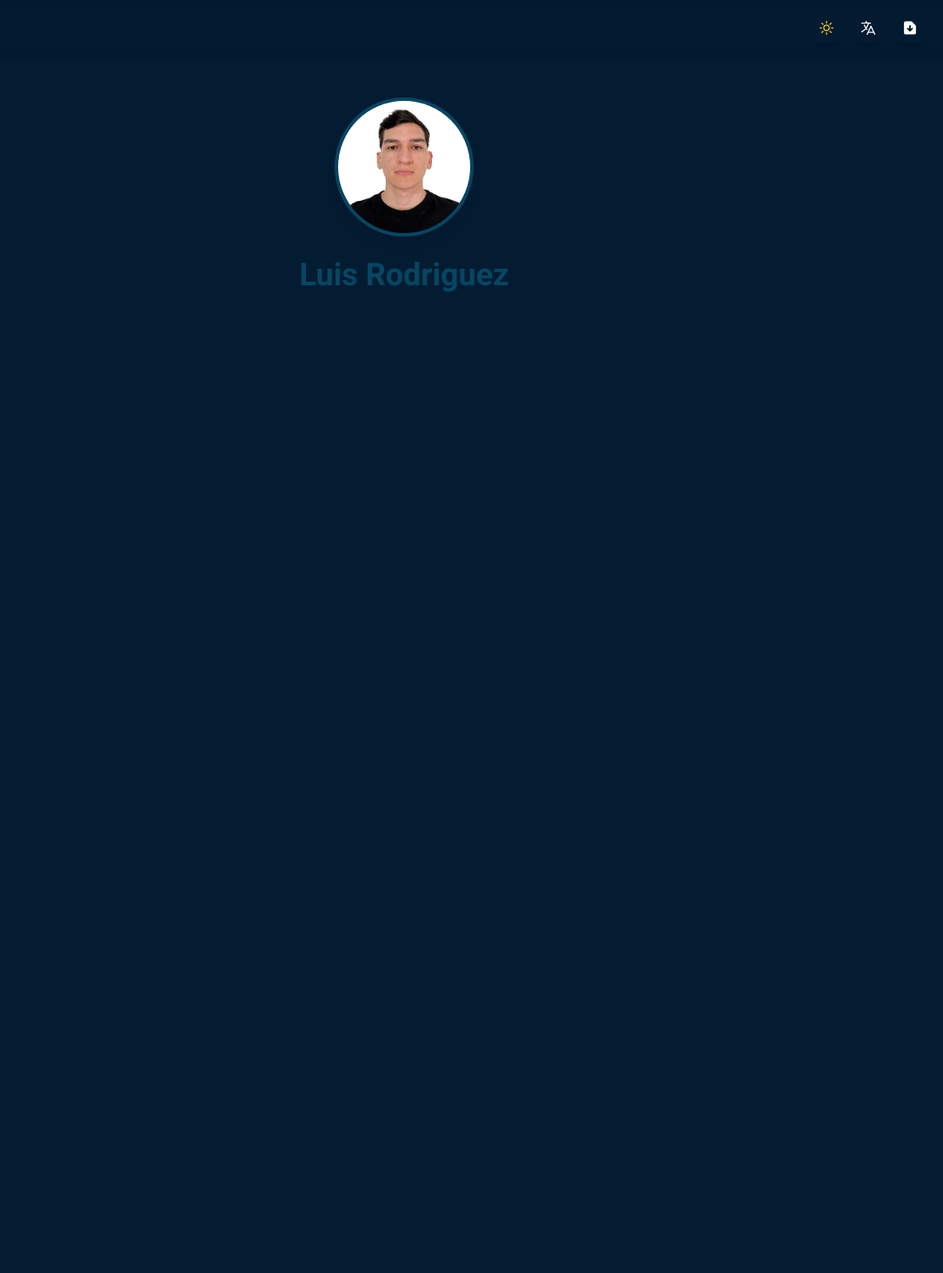
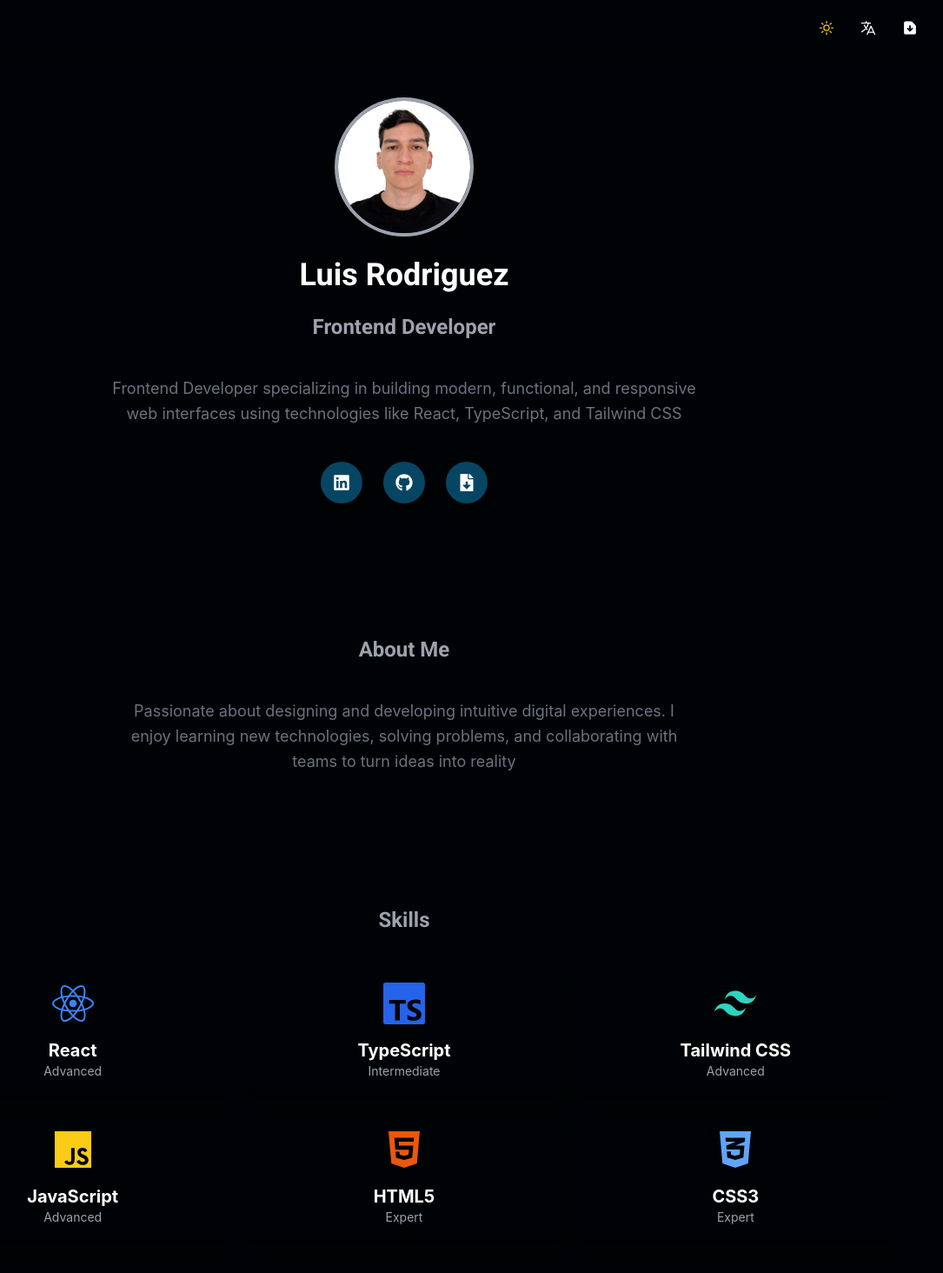
Before and after one commit to Luindex/Portafolio, a React (Vite) app: page / in a window 1280 px wide. Shown: the top 1464 px of the page at 87% size, without its empty margins (175-1260 px from the left). Before the commit the page ends 800 px from the top, so only its background shows below. Built offline with nearby package versions, Linux system fonts and the light colour scheme.

Commit message:
About me, and skills Completed

```diff
--- a/package.json
+++ b/package.json
@@ -11,8 +11,10 @@
   },
   "dependencies": {
     "@heroicons/react": "^2.2.0",
+    "framer-motion": "^11.13.1",
     "react": "^18.3.1",
-    "react-dom": "^18.3.1"
+    "react-dom": "^18.3.1",
+    "react-icons": "^5.4.0"
   },
   "devDependencies": {
     "@eslint/js": "^9.15.0",
--- a/src/App.jsx
+++ b/src/App.jsx
@@ -1,32 +1,175 @@
+import {useState} from "react"
 import Nav from "./Components/Nav"
 import ImgProfile from "../public/ImgProfile.jpg"
+import {
+  FaLinkedin,
+  FaGithub,
+  FaFileDownload,
+  FaReact,
+  FaHtml5,
+  FaCss3Alt,
+  FaJs,
+  FaNodeJs,
+} from "react-icons/fa"
+import {SiTypescript, SiTailwindcss, SiVite} from "react-icons/si"
 
 function App() {
+  const [mousePos, setMousePos] = useState({x: 0, y: 0})
+
+  const handleMouseMove = (event) => {
+    const {pageX, pageY} = event
+    setMousePos({x: pageX, y: pageY})
+  }
+
+  // Skills data
+  const skills = [
+    {
+      skill: "React",
+      level: "Advanced",
+      icon: <FaReact className="text-blue-500" />,
+    },
+    {
+      skill: "TypeScript",
+      level: "Intermediate",
+      icon: <SiTypescript className="text-blue-600" />,
+    },
+    {
+      skill: "Tailwind CSS",
+      level: "Advanced",
+      icon: <SiTailwindcss className="text-teal-400" />,
+    },
+    {
+      skill: "JavaScript",
+      level: "Advanced",
+      icon: <FaJs className="text-yellow-400" />,
+    },
+    {
+      skill: "HTML5",
+      level: "Expert",
+      icon: <FaHtml5 className="text-orange-600" />,
+    },
+    {
+      skill: "CSS3",
+      level: "Expert",
+      icon: <FaCss3Alt className="text-blue-400" />,
+    },
+    {
+      skill: "Node.js",
+      level: "Intermediate",
+      icon: <FaNodeJs className="text-green-500" />,
+    },
+    {
+      skill: "Vite",
+      level: "Intermediate",
+      icon: <SiVite className="text" />,
+    },
+  ]
+
   return (
-    <>
+    <div
+      className="relative min-h-screen w-full bg-primary-dark overflow-auto"
+      onMouseMove={handleMouseMove}
+      style={{
+        background: `radial-gradient(circle closest-side at ${mousePos.x}px ${mousePos.y}px, rgba(255, 255, 255, 0.2) 0px, rgba(0, 0, 0, 0.9) 80px)`,
+      }}
+    >
       <Nav />
-      <main
-        className="flex-grow mt-20
-      "
-      >
+      <main className="flex-grow mt-20">
         <div className="container px-4 py-8 mx-auto max-w-6xl">
           <section className="mb-48">
-            <div className=" relative w-40 h-40 mx-auto mb-12">
+            {/* Profile Section */}
+            <div className="relative w-40 h-40 mx-auto mb-12">
               <img
                 src={ImgProfile}
-                alt=""
-                className="rounded-full shadow-lg border-4 border-primary-dark"
+                alt="Profile Picture"
+                className="rounded-full shadow-lg border-4 border-gray-400"
               />
               <div className="flex justify-center items-center">
-                <h1 className="font-bold font-sans text-4xl text-primary-dark mt-6 whitespace-nowrap">
+                <h1 className="font-bold font-sans text-4xl text-white mt-6 whitespace-nowrap">
                   Luis Rodriguez
                 </h1>
               </div>
             </div>
+            <div className="flex justify-center items-center">
+              <h1 className="font-bold font-sans text-2xl text-gray-400 mt-10 whitespace-nowrap">
+                Frontend Developer
+              </h1>
+            </div>
+            <div className="flex justify-center mt-10">
+              <p className="text-gray-500 text-lg max-w-2xl text-center leading-relaxed">
+                Frontend Developer specializing in building modern, functional,
+                and responsive web interfaces using technologies like React,
+                TypeScript, and Tailwind CSS
+              </p>
+            </div>
+            {/* Social Links */}
+            <div className="flex justify-center gap-6 mt-10">
+              <button
+                className="flex items-center justify-center w-12 h-12 text-white bg-primary-dark rounded-full shadow-lg hover:bg-primary_hover transition-all focus:outline-none"
+                onClick={() =>
+                  window.open(
+                    "https://www.linkedin.com/in/luis-carlos-rodrigues-111163252/",
+                    "_blank"
+                  )
+                }
+              >
+                <FaLinkedin className="text-xl" />
+              </button>
+              <button
+                className="flex items-center justify-center w-12 h-12 text-white bg-primary-dark rounded-full shadow-lg hover:bg-primary_hover transition-all focus:outline-none"
+                onClick={() =>
+                  window.open("https://github.com/Luindex", "_blank")
+                }
+              >
+                <FaGithub className="text-xl" />
+              </button>
+              <button
+                className="flex items-center justify-center w-12 h-12 text-white bg-primary-dark rounded-full shadow-lg hover:bg-primary_hover transition-all focus:outline-none"
+                onClick={() => window.open("/path-to-your-cv.pdf", "_blank")} //todo
+              >
+                <FaFileDownload className="text-xl" />
+              </button>
+            </div>
+
+            {/* About Me Section */}
+            <div className="flex justify-center items-center mt-32">
+              <h1 className="font-bold font-sans text-2xl text-gray-400 mt-6 whitespace-nowrap">
+                About Me
+              </h1>
+            </div>
+            <div className="flex justify-center mt-10">
+              <p className="text-gray-500 text-lg max-w-2xl text-center leading-relaxed">
+                Passionate about designing and developing intuitive digital
+                experiences. I enjoy learning new technologies, solving
+                problems, and collaborating with teams to turn ideas into
+                reality
+              </p>
+            </div>
+
+            {/* Skills Section */}
+            <div className="flex justify-center items-center mt-32">
+              <h1 className="font-bold font-sans text-2xl text-gray-400 mt-6 whitespace-nowrap">
+                Skills
+              </h1>
+            </div>
+            <div className="grid grid-cols-2 md:grid-cols-3 gap-6 mt-10">
+              {skills.map(({skill, level, icon}, idx) => (
+                <div
+                  key={idx}
+                  className="group flex flex-col items-center bg-transparent p-4 rounded-lg shadow-lg transition-transform transform hover:scale-105"
+                >
+                  <div className="text-5xl mb-4 transition-transform transform group-hover:rotate-12">
+                    {icon}
+                  </div>
+                  <h3 className="text-xl font-bold text-white">{skill}</h3>
+                  <p className="text-sm text-gray-400">{level}</p>
+                </div>
+              ))}
+            </div>
           </section>
         </div>
       </main>
-    </>
+    </div>
   )
 }
 
--- a/src/Components/Nav.jsx
+++ b/src/Components/Nav.jsx
@@ -20,9 +20,11 @@ const Nav = () => {
 
   return (
     <nav className="fixed top-0   left-0 w-full bg-primary bg-opacity-5 shadow-md z-50 backdrop-blur">
-      <div className="container  px-4 py-2 flex items-center justify-end">
+      <div className="container  px-4 py-2 flex items-center justify-between">
+        <div className=" pl-12 font-serif text-2xl text-textTitle-default">
+          Luindex {"</>"}{" "}
+        </div>
         <div className="flex items-center space-x-3 mr-6 my-1.5">
-          {/* Icono para Modo Oscuro */}
           <div className="relative">
             <button
               className="flex items-center  text-white px-2 py-2 rounded-lg shadow-md hover:bg-primary_hover focus:ring focus:ring-blue-500 transition-all duration-200"
--- a/src/index.css
+++ b/src/index.css
@@ -1,4 +1,4 @@
-@import url("https://fonts.googleapis.com/css2?family=Lobster&family=Poppins:ital,wght@0,100;0,200;0,300;0,400;0,500;0,600;0,700;0,800;0,900;1,100;1,200;1,300;1,400;1,500;1,600;1,700;1,800;1,900&family=Roboto:ital,wght@0,100;0,300;0,400;0,500;0,700;0,900;1,100;1,300;1,400;1,500;1,700;1,900&display=swap");
+@import url("https://fonts.googleapis.com/css2?family=Lobster&family=Oleo+Script:wght@400;700&family=Poppins:ital,wght@0,100;0,200;0,300;0,400;0,500;0,600;0,700;0,800;0,900;1,100;1,200;1,300;1,400;1,500;1,600;1,700;1,800;1,900&family=Roboto:ital,wght@0,100;0,300;0,400;0,500;0,700;0,900;1,100;1,300;1,400;1,500;1,700;1,900&display=swap");
 
 @tailwind base;
 @tailwind components;
--- a/tailwind.config.js
+++ b/tailwind.config.js
@@ -27,9 +27,13 @@ export default {
         accent: {
           DEFAULT: "#ECB365", // Color de acento
         },
+        textTitle: {
+          default: "rgba(0, 0, 0, 0.9) ",
+        },
       },
       fontFamily: {
         sans: ["Roboto", "sans-serif"],
+        serif: ["Oleo Script", "system-ui"],
       },
     },
   },
```
Also changed, not shown: 1 other file (tests, documents, lock files or other folders).
